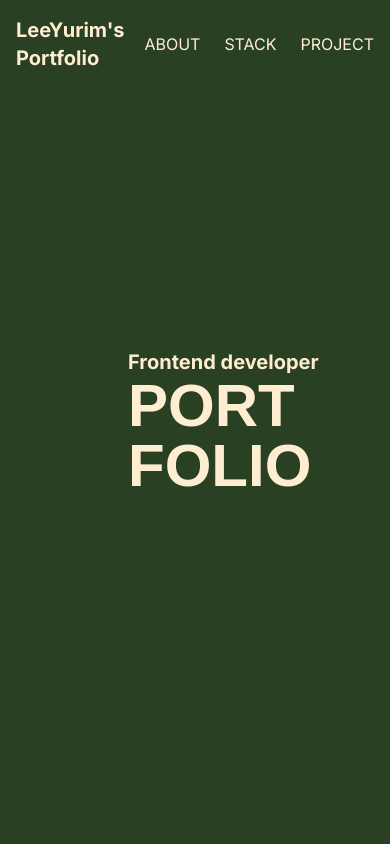
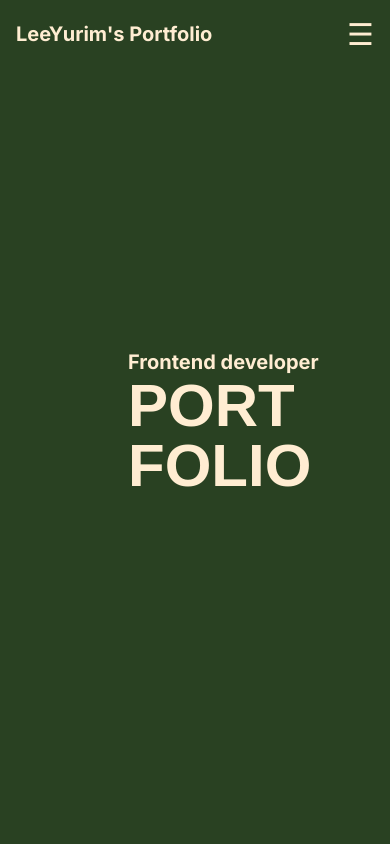
Before and after one commit to yurim1205/yurim_portfolio, a React (Vite) app in the folder yurim-portfolio/: page / in a window 390 px wide. Shown: the top 844 px of the page. Built offline with nearby package versions, Linux system fonts and the light colour scheme; a web font is replaced by a local one.

Commit message:
feat: 반응형시 헤더 구조 수정

```diff
--- a/yurim-portfolio/src/components/common/header.jsx
+++ b/yurim-portfolio/src/components/common/header.jsx
@@ -1,6 +1,8 @@
-import React from "react";
+import React, { useState } from "react";
 
 const Header = ({ activeSection }) => {
+  const [isMenuOpen, setIsMenuOpen] = useState(false);
+
   const scrollToSection = (sectionId) => {
     if (sectionId == "top") {
       window.scrollTo({
@@ -24,7 +26,12 @@ const Header = ({ activeSection }) => {
           className="text-xl font-bold cursor-pointer"
           onClick={() => scrollToSection("top")}
         >LeeYurim's Portfolio</div>
-        <nav>
+
+        <div className="sm:hidden" onClick={() => setIsMenuOpen(!isMenuOpen)}>
+          <button className="text-3xl">☰</button>
+        </div>
+
+        <nav className="hidden sm:flex sm:flex-row sm:space-x-6 sm:ml-auto">
           <ul className="flex space-x-6">
             <li>
               <a
@@ -65,6 +72,51 @@ const Header = ({ activeSection }) => {
           </ul>
         </nav>
       </div>
+
+      <nav
+        className={`sm:hidden bg-[#68835E] w-full transition-all ease-in-out duration-500 overflow-hidden ${isMenuOpen ? "max-h-96" : "max-h-0"
+          }`}
+      >
+
+        <ul className="flex flex-col items-center space-y-4 p-4 font-semibold">
+          <li>
+            <a
+              href="#about"
+              onClick={(e) => {
+                e.preventDefault();
+                scrollToSection("about");
+              }}
+              className={`hover:underline ${activeSection === "about" ? "underline" : ""}`}
+            >
+              ABOUT
+            </a>
+          </li>
+          <li>
+            <a
+              href="#stack"
+              onClick={(e) => {
+                e.preventDefault();
+                scrollToSection("stack");
+              }}
+              className={`hover:underline ${activeSection === "stack" ? "underline" : ""}`}
+            >
+              STACK
+            </a>
+          </li>
+          <li>
+            <a
+              href="#project"
+              onClick={(e) => {
+                e.preventDefault();
+                scrollToSection("project");
+              }}
+              className={`hover:underline ${activeSection === "project" ? "underline" : ""}`}
+            >
+              PROJECT
+            </a>
+          </li>
+        </ul>
+      </nav>
     </header>
   );
 };
```
